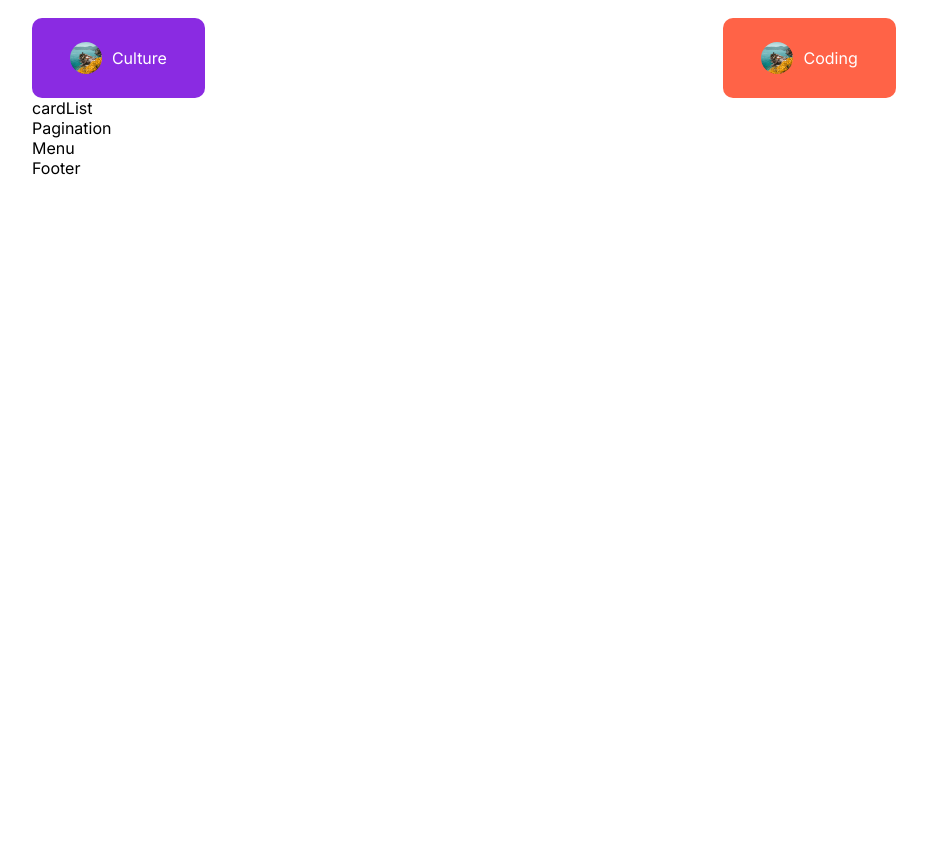
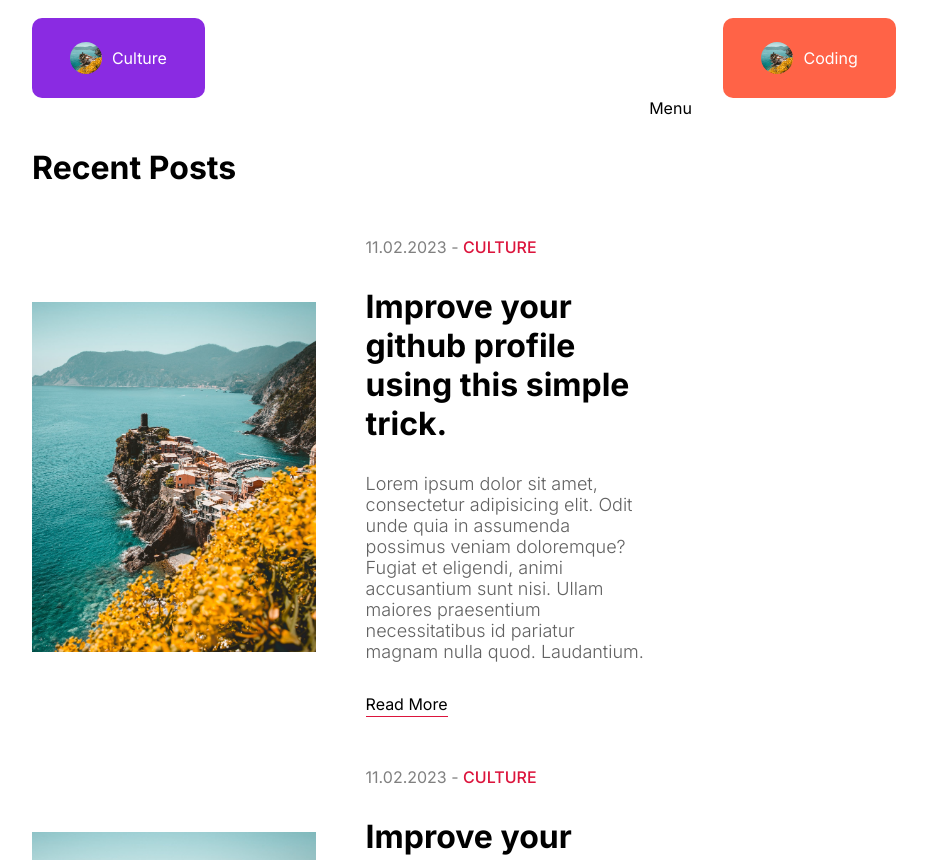
Before and after one commit to MHammad33/Next-Blogs, a Next.js app: page / in a window 1280 px wide. Shown: the part 1172-2032 px from the top of the page, without its empty margins (176-1103 px from the left). Before the commit the page ends 1350 px from the top, so only its background shows below. Built offline with nearby package versions, Linux system fonts and the light colour scheme.

Commit message:
Added Cards List Posts

```diff
--- a/app/components/Menu/Menu.jsx
+++ b/app/components/Menu/Menu.jsx
@@ -1,6 +1,6 @@
 import styles from "./menu.module.css";
 
 const Menu = () => {
-	return <div>Menu</div>;
+	return <div className={styles.container}>Menu</div>;
 };
 export default Menu;
--- a/app/components/Menu/menu.module.css
+++ b/app/components/Menu/menu.module.css
@@ -0,0 +1,3 @@
+.container {
+	flex: 2;
+}
--- /dev/null
+++ b/app/components/card/Card.jsx
@@ -0,0 +1,32 @@
+import Image from "next/image";
+import styles from "./card.module.css";
+import Link from "next/link";
+
+const Card = () => {
+	return (
+		<div className={styles.container}>
+			<div className={styles.imageContainer}>
+				<Image src="/p1.jpeg" alt="" fill className={styles.image} />
+			</div>
+			<div className={styles.textContainer}>
+				<div className={styles.detail}>
+					<span className={styles.date}>11.02.2023 - </span>
+					<span className={styles.category}>CULTURE</span>
+				</div>
+				<Link href="/">
+					<h1>Improve your github profile using this simple trick.</h1>
+				</Link>
+				<p className={styles.desc}>
+					Lorem ipsum dolor sit amet, consectetur adipisicing elit. Odit unde
+					quia in assumenda possimus veniam doloremque? Fugiat et eligendi,
+					animi accusantium sunt nisi. Ullam maiores praesentium necessitatibus
+					id pariatur magnam nulla quod. Laudantium.
+				</p>
+				<Link href="/" className={styles.link}>
+					Read More
+				</Link>
+			</div>
+		</div>
+	);
+};
+export default Card;
--- /dev/null
+++ b/app/components/card/card.module.css
@@ -0,0 +1,45 @@
+.container {
+	margin-bottom: 50px;
+	display: flex;
+	align-items: center;
+	gap: 50px;
+}
+
+.imageContainer {
+	flex: 1;
+	height: 350px;
+	position: relative;
+}
+
+.image {
+	object-fit: cover;
+}
+
+.textContainer {
+	flex: 1;
+	display: flex;
+	flex-direction: column;
+	gap: 30px;
+}
+
+.date {
+	color: gray;
+}
+
+.category {
+	color: crimson;
+	font-weight: 500;
+}
+
+.desc {
+	font-size: 18px;
+	font-weight: 300;
+	color: var(--softTextColor);
+}
+
+.link {
+	cursor: pointer;
+	border-bottom: 1px solid crimson;
+	width: max-content;
+	padding: 2px 0;
+}
--- a/app/components/cardList/CardList.jsx
+++ b/app/components/cardList/CardList.jsx
@@ -1,10 +1,18 @@
 import Pagination from "../pagination/Pagination";
 import styles from "./cardList.module.css";
+import Card from "../card/Card";
 
 const CardList = () => {
 	return (
 		<div className={styles.container}>
-			cardList
+			<h1 className={styles.title}>Recent Posts</h1>
+			<div className={styles.posts}>
+				<Card />
+				<Card />
+				<Card />
+				<Card />
+				<Card />
+			</div>
 			<Pagination />
 		</div>
 	);
--- a/app/components/cardList/cardList.module.css
+++ b/app/components/cardList/cardList.module.css
@@ -0,0 +1,7 @@
+.container {
+	flex: 5;
+}
+
+.title {
+	margin: 50px 0;
+}
--- a/app/homepage.module.css
+++ b/app/homepage.module.css
@@ -0,0 +1,3 @@
+.content {
+	display: flex;
+}
```
